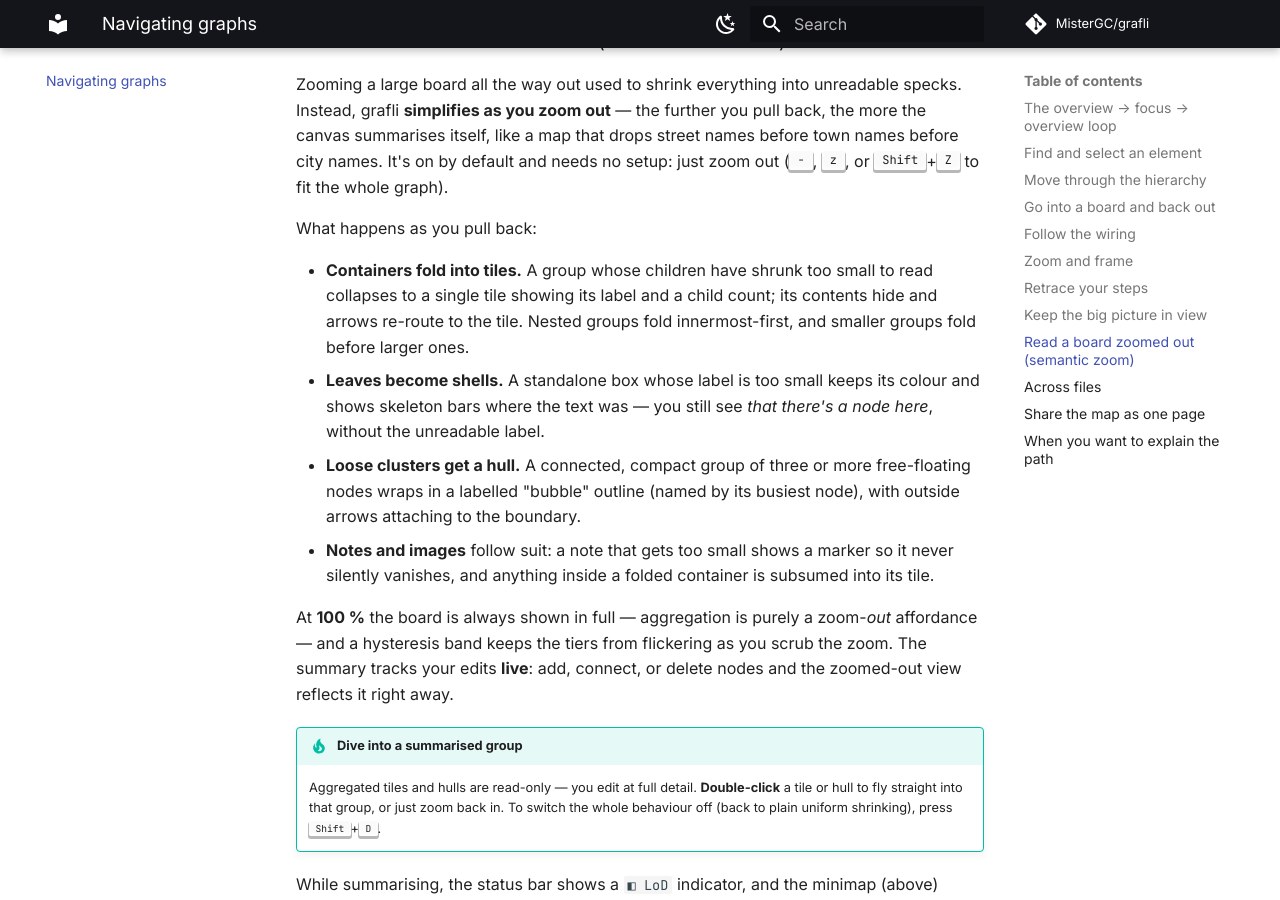
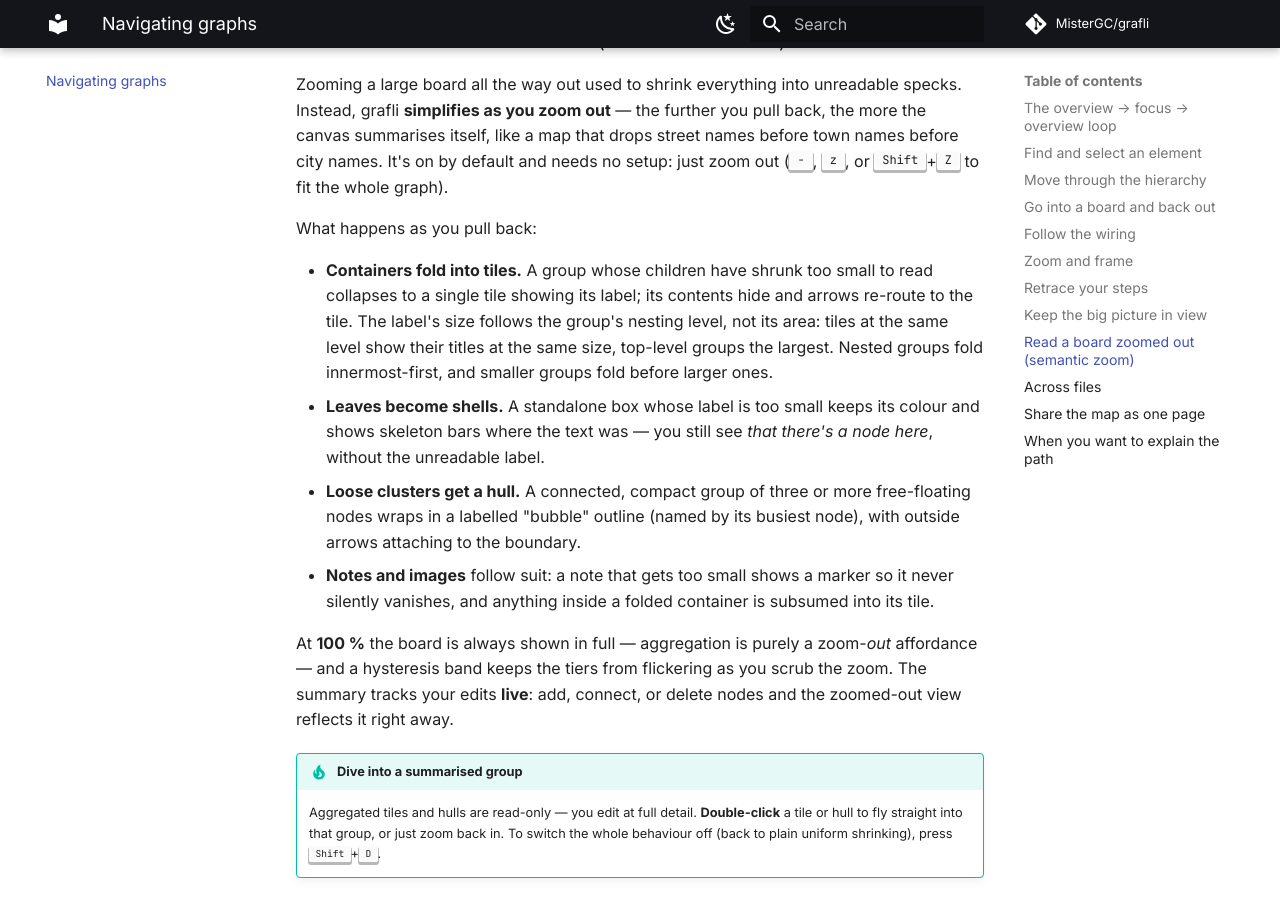
Before and after one commit to MisterGC/grafli, an MkDocs documentation site: the page built from docs/navigating.md, in a window 1280 px wide and 900 px high, scrolled down 3866 px. Built offline with MkDocs 1.6.1 and Material for MkDocs 9.7.7, drawn with Linux system fonts in a browser that asks for light colours; comment, search, counter and statistics services are not loaded.

Commit message:
Document level-sized tile titles and the dropped node count

```diff
--- a/docs/navigating.md
+++ b/docs/navigating.md
@@ -152,9 +152,11 @@ needs no setup: just zoom out (<kbd>-</kbd>, <kbd>z</kbd>, or
 What happens as you pull back:
 
 - **Containers fold into tiles.** A group whose children have shrunk too small
-  to read collapses to a single tile showing its label and a child count; its
-  contents hide and arrows re-route to the tile. Nested groups fold
-  innermost-first, and smaller groups fold before larger ones.
+  to read collapses to a single tile showing its label; its contents hide and
+  arrows re-route to the tile. The label's size follows the group's nesting
+  level, not its area: tiles at the same level show their titles at the same
+  size, top-level groups the largest. Nested groups fold innermost-first, and
+  smaller groups fold before larger ones.
 - **Leaves become shells.** A standalone box whose label is too small keeps its
   colour and shows skeleton bars where the text was — you still see *that
   there's a node here*, without the unreadable label.
```
Also changed, not shown: CHANGELOG.md (+7 -0 lines).
